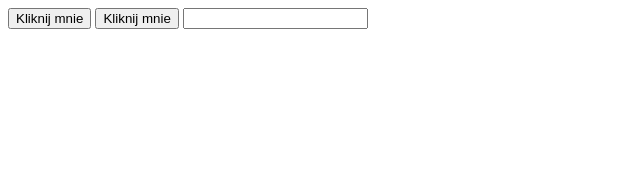
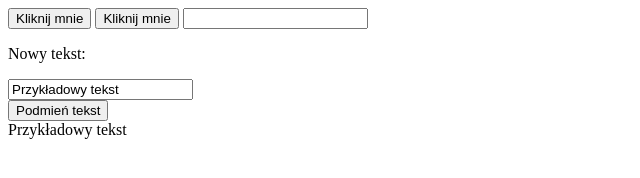
Before and after one commit to 333333TT3/Witryny-internetowe-2c, a plain HTML site: page ObiektyDOM/zdarzenia.html in a window 1280 px wide. Shown: the whole page, without its empty margins (0-640 px from the left). Drawn offline with Linux system fonts and the light colour scheme.

Commit message:
dodana strona

```diff
--- a/ObiektyDOM/zdarzenia.html
+++ b/ObiektyDOM/zdarzenia.html
@@ -12,7 +12,25 @@
             value="Kliknij mnie"
             onmouseenter="alert('Witaj na stronie. Zdarzenie najechania myszką');"/>
         <input type="text"/>
+    <br/>
+    <p>Nowy tekst: </p>
+    <input type="'text" id="newText" value="Przykładowy tekst"><br/>
+    <input type="button" value="Podmień tekst"/><br/>
 
+    <div id="divToChange"><p>Random TEXT</p></div>
+
+    <ing src="Dino cheat.png"/>
+
+    <script>
+        changeText();
+        function changeText()
+        {
+        let objectWithNewText = document.getElementById("newText");
+
+        let objectToChange = document.getElementById("divToChange");
+        objectToChange.innerHTML = objectWithNewText.value;
+        }
+    </script>
         <script>
             //alert("Witaj na stronie");
         </script>
```
Also changed, not shown: ObiektyDOM/Dino cheat.png (added).
